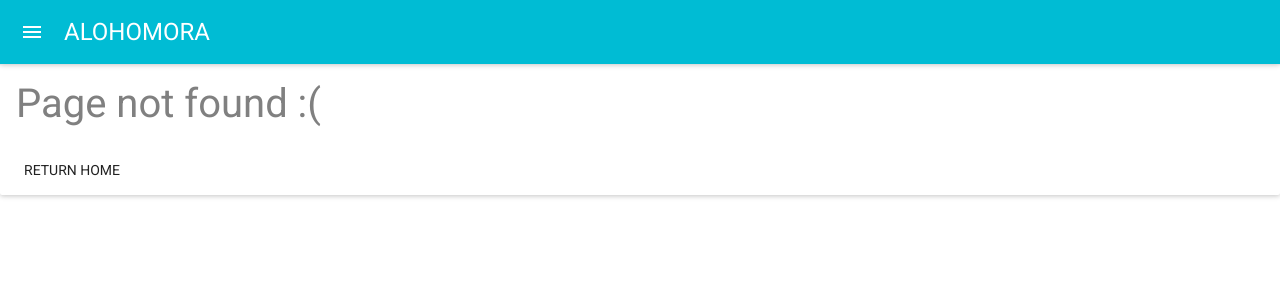
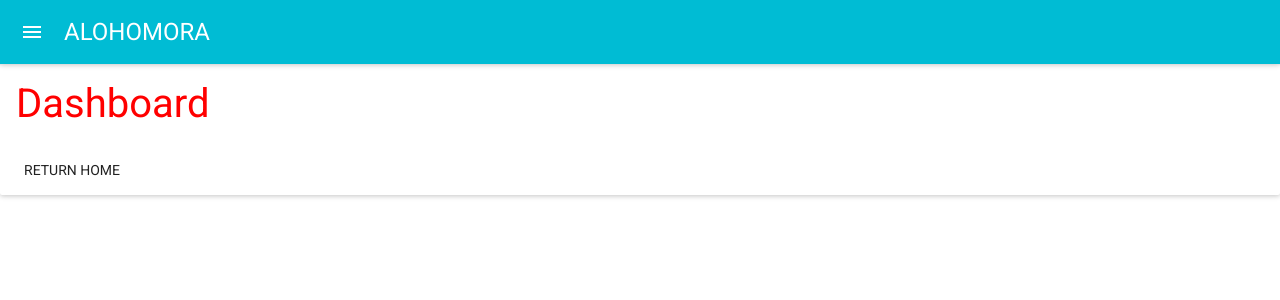
Before and after one commit to TheBigBangTeam/Alohomora-3FA, a React (Create React App) app in the folder client/: page /dashboard in a window 1280 px wide. Before the commit this address had no page. Shown: the top 300 px of the page. Built offline with nearby package versions, Linux system fonts and the light colour scheme.

Commit message:
Dashboard sample

```diff
--- a/client/src/components/App.js
+++ b/client/src/components/App.js
@@ -3,6 +3,7 @@ import {BrowserRouter as Router, Switch, Route} from 'react-router-dom'
 
 import Header from './Header'
 import LoginPage from './LoginPage'
+import Dashboard from './Dashboard'
 import NotFound from './NotFound'
 
 const App = () => (
@@ -12,6 +13,7 @@ const App = () => (
         <Header />
         <Switch>
           <Route exact path='/' component={LoginPage} />
+          <Route exact path='/dashboard' component={Dashboard} />
           <Route component={NotFound} />
         </Switch>
       </div>
--- /dev/null
+++ b/client/src/components/Dashboard.js
@@ -0,0 +1,26 @@
+import React from 'react'
+import {Link} from 'react-router-dom'
+import MuiThemeProvider from 'material-ui/styles/MuiThemeProvider'
+import {Card, CardActions, CardHeader} from 'material-ui/Card'
+import FlatButton from 'material-ui/FlatButton'
+
+const Dashboard = () => (
+  <div>
+    <MuiThemeProvider>
+      <Card>
+        <CardHeader
+          titleColor='red'
+          titleStyle={{fontSize: '40px'}}
+          title='Dashboard'
+        />
+        <CardActions>
+          <Link to='/'>
+            <FlatButton label='Return home' />
+          </Link>
+        </CardActions>
+      </Card>
+    </MuiThemeProvider>
+  </div>
+)
+
+export default Dashboard
```
